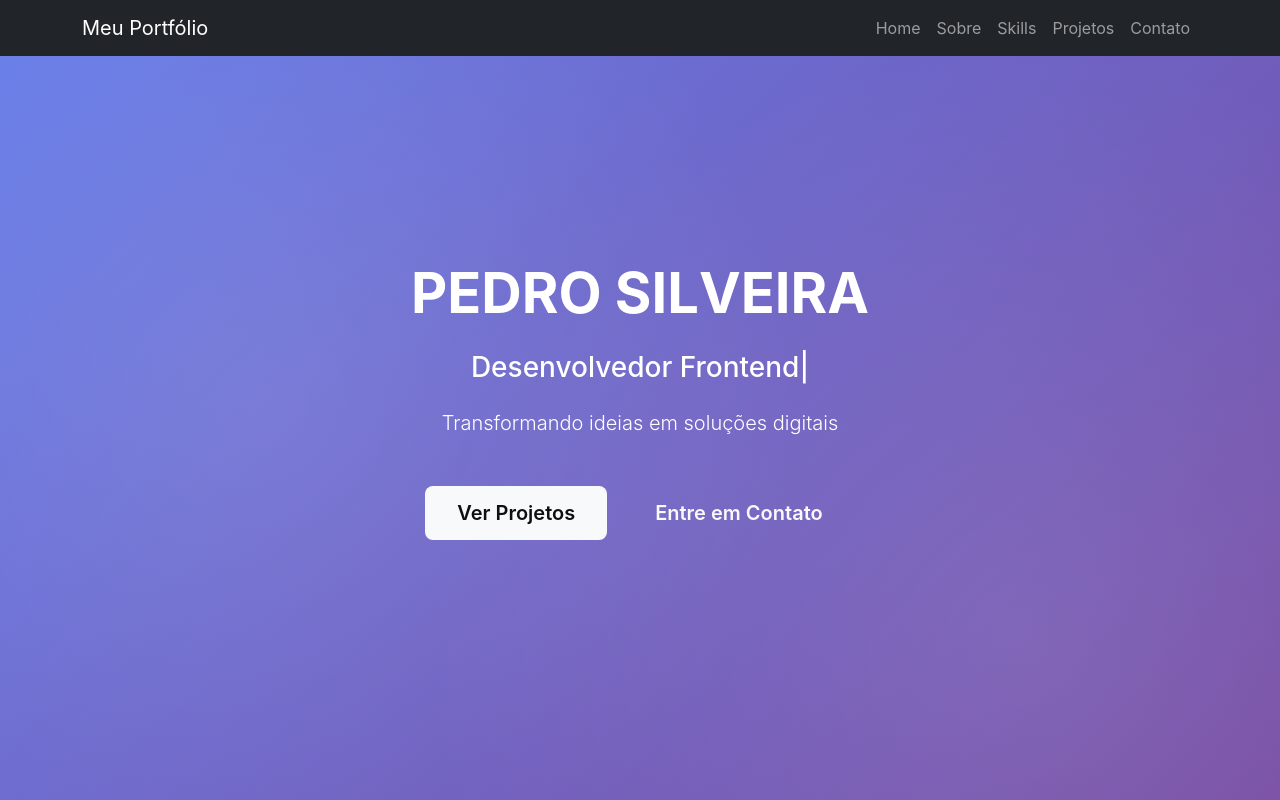
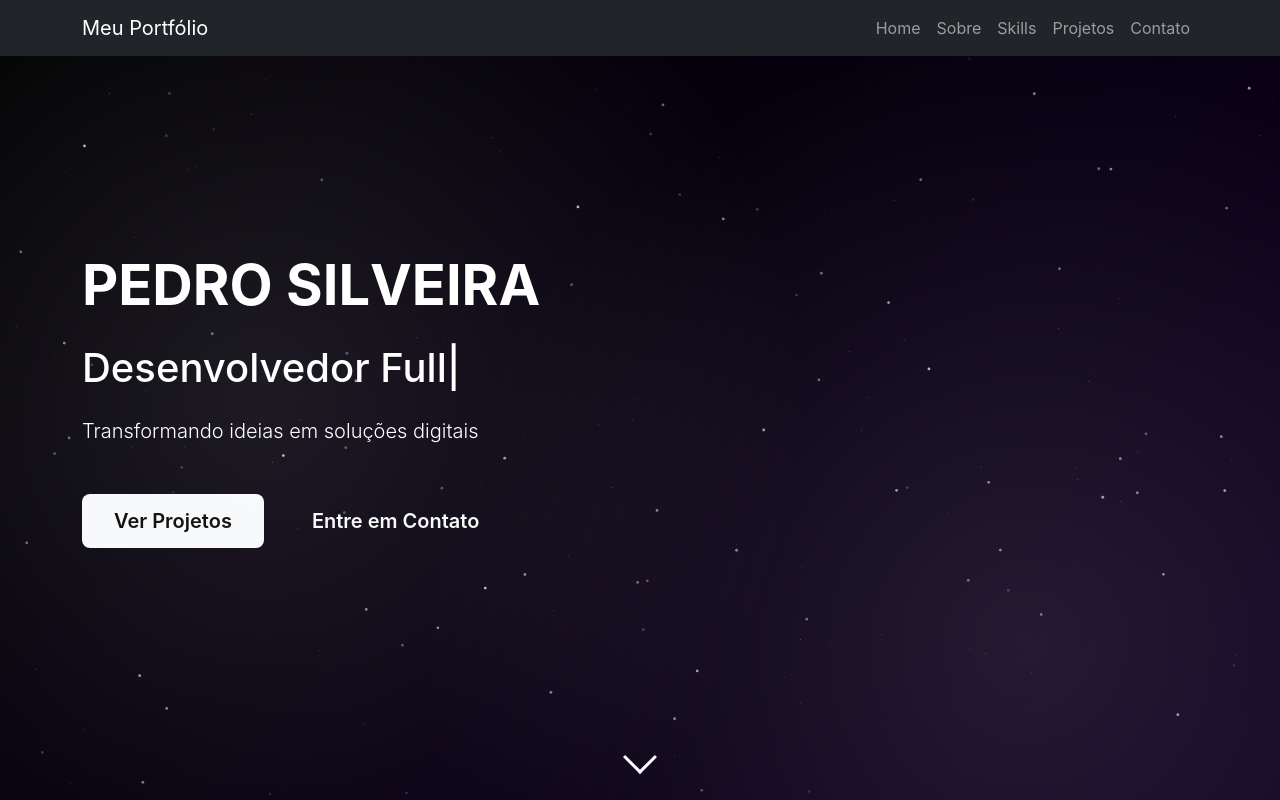
Before and after one commit to PedroSillveira/portifolio, a React (Create React App) app: page / in a window 1280 px wide. Shown: the top 800 px of the page. Built offline with nearby package versions, Linux system fonts and the light colour scheme.

Commit message:
herobanner

```diff
--- a/src/components/DockText.css
+++ b/src/components/DockText.css
@@ -1,7 +1,7 @@
 .dock-text {
   display: flex;
   align-items: center;
-  justify-content: center;
+  /* justify-content: center; */
   cursor: pointer;
   font-weight: 700;
   font-size: 2.5rem;
--- /dev/null
+++ b/src/components/Particles.css
@@ -0,0 +1,8 @@
+.particles-container {
+  pointer-events: none;
+}
+
+.particles-canvas {
+  width: 100%;
+  height: 100%;
+}
--- /dev/null
+++ b/src/components/Particles.jsx
@@ -0,0 +1,247 @@
+import React, { useEffect, useRef, useState } from 'react';
+import './Particles.css';
+
+function MousePosition() {
+  const [mousePosition, setMousePosition] = useState({ x: 0, y: 0 });
+
+  useEffect(() => {
+    const handleMouseMove = (event) => {
+      setMousePosition({ x: event.clientX, y: event.clientY });
+    };
+
+    window.addEventListener('mousemove', handleMouseMove);
+    return () => window.removeEventListener('mousemove', handleMouseMove);
+  }, []);
+
+  return mousePosition;
+}
+
+function hexToRgb(hex) {
+  hex = hex.replace('#', '');
+
+  if (hex.length === 3) {
+    hex = hex.split('').map(char => char + char).join('');
+  }
+
+  const hexInt = parseInt(hex, 16);
+  const red = (hexInt >> 16) & 255;
+  const green = (hexInt >> 8) & 255;
+  const blue = hexInt & 255;
+  return [red, green, blue];
+}
+
+function Particles({
+  className = '',
+  quantity = 100,
+  staticity = 50,
+  ease = 50,
+  size = 0.4,
+  refresh = false,
+  color = '#ffffff',
+  vx = 0,
+  vy = 0,
+}) {
+  const canvasRef = useRef(null);
+  const canvasContainerRef = useRef(null);
+  const context = useRef(null);
+  const circles = useRef([]);
+  const mousePosition = MousePosition();
+  const mouse = useRef({ x: 0, y: 0 });
+  const canvasSize = useRef({ w: 0, h: 0 });
+  const dpr = typeof window !== 'undefined' ? window.devicePixelRatio : 1;
+  const rafID = useRef(null);
+  const resizeTimeout = useRef(null);
+
+  useEffect(() => {
+    if (canvasRef.current) {
+      context.current = canvasRef.current.getContext('2d');
+    }
+    initCanvas();
+    animate();
+
+    const handleResize = () => {
+      if (resizeTimeout.current) {
+        clearTimeout(resizeTimeout.current);
+      }
+      resizeTimeout.current = setTimeout(() => {
+        initCanvas();
+      }, 200);
+    };
+
+    window.addEventListener('resize', handleResize);
+
+    return () => {
+      if (rafID.current != null) {
+        window.cancelAnimationFrame(rafID.current);
+      }
+      if (resizeTimeout.current) {
+        clearTimeout(resizeTimeout.current);
+      }
+      window.removeEventListener('resize', handleResize);
+    };
+  }, [color]);
+
+  useEffect(() => {
+    onMouseMove();
+  }, [mousePosition.x, mousePosition.y]);
+
+  useEffect(() => {
+    initCanvas();
+  }, [refresh]);
+
+  const initCanvas = () => {
+    resizeCanvas();
+    drawParticles();
+  };
+
+  const onMouseMove = () => {
+    if (canvasRef.current) {
+      const rect = canvasRef.current.getBoundingClientRect();
+      const { w, h } = canvasSize.current;
+      const x = mousePosition.x - rect.left - w / 2;
+      const y = mousePosition.y - rect.top - h / 2;
+      const inside = x < w / 2 && x > -w / 2 && y < h / 2 && y > -h / 2;
+      if (inside) {
+        mouse.current.x = x;
+        mouse.current.y = y;
+      }
+    }
+  };
+
+  const resizeCanvas = () => {
+    if (canvasContainerRef.current && canvasRef.current && context.current) {
+      canvasSize.current.w = canvasContainerRef.current.offsetWidth;
+      canvasSize.current.h = canvasContainerRef.current.offsetHeight;
+
+      canvasRef.current.width = canvasSize.current.w * dpr;
+      canvasRef.current.height = canvasSize.current.h * dpr;
+      canvasRef.current.style.width = `${canvasSize.current.w}px`;
+      canvasRef.current.style.height = `${canvasSize.current.h}px`;
+      context.current.scale(dpr, dpr);
+
+      circles.current = [];
+      for (let i = 0; i < quantity; i++) {
+        const circle = circleParams();
+        drawCircle(circle);
+      }
+    }
+  };
+
+  const circleParams = () => {
+    const x = Math.floor(Math.random() * canvasSize.current.w);
+    const y = Math.floor(Math.random() * canvasSize.current.h);
+    const translateX = 0;
+    const translateY = 0;
+    const pSize = Math.floor(Math.random() * 2) + size;
+    const alpha = 0;
+    const targetAlpha = parseFloat((Math.random() * 0.6 + 0.1).toFixed(1));
+    const dx = (Math.random() - 0.5) * 0.1;
+    const dy = (Math.random() - 0.5) * 0.1;
+    const magnetism = 0.1 + Math.random() * 4;
+    return {
+      x,
+      y,
+      translateX,
+      translateY,
+      size: pSize,
+      alpha,
+      targetAlpha,
+      dx,
+      dy,
+      magnetism,
+    };
+  };
+
+  const rgb = hexToRgb(color);
+
+  const drawCircle = (circle, update = false) => {
+    if (context.current) {
+      const { x, y, translateX, translateY, size, alpha } = circle;
+      context.current.translate(translateX, translateY);
+      context.current.beginPath();
+      context.current.arc(x, y, size, 0, 2 * Math.PI);
+      context.current.fillStyle = `rgba(${rgb.join(', ')}, ${alpha})`;
+      context.current.fill();
+      context.current.setTransform(dpr, 0, 0, dpr, 0, 0);
+
+      if (!update) {
+        circles.current.push(circle);
+      }
+    }
+  };
+
+  const clearContext = () => {
+    if (context.current) {
+      context.current.clearRect(0, 0, canvasSize.current.w, canvasSize.current.h);
+    }
+  };
+
+  const drawParticles = () => {
+    clearContext();
+    for (let i = 0; i < quantity; i++) {
+      const circle = circleParams();
+      drawCircle(circle);
+    }
+  };
+
+  const remapValue = (value, start1, end1, start2, end2) => {
+    const remapped = ((value - start1) * (end2 - start2)) / (end1 - start1) + start2;
+    return remapped > 0 ? remapped : 0;
+  };
+
+  const animate = () => {
+    clearContext();
+    circles.current.forEach((circle, i) => {
+      const edge = [
+        circle.x + circle.translateX - circle.size,
+        canvasSize.current.w - circle.x - circle.translateX - circle.size,
+        circle.y + circle.translateY - circle.size,
+        canvasSize.current.h - circle.y - circle.translateY - circle.size,
+      ];
+      const closestEdge = edge.reduce((a, b) => Math.min(a, b));
+      const remapClosestEdge = parseFloat(remapValue(closestEdge, 0, 20, 0, 1).toFixed(2));
+
+      if (remapClosestEdge > 1) {
+        circle.alpha += 0.02;
+        if (circle.alpha > circle.targetAlpha) {
+          circle.alpha = circle.targetAlpha;
+        }
+      } else {
+        circle.alpha = circle.targetAlpha * remapClosestEdge;
+      }
+
+      circle.x += circle.dx + vx;
+      circle.y += circle.dy + vy;
+      circle.translateX +=
+        (mouse.current.x / (staticity / circle.magnetism) - circle.translateX) / ease;
+      circle.translateY +=
+        (mouse.current.y / (staticity / circle.magnetism) - circle.translateY) / ease;
+
+      drawCircle(circle, true);
+
+      if (
+        circle.x < -circle.size ||
+        circle.x > canvasSize.current.w + circle.size ||
+        circle.y < -circle.size ||
+        circle.y > canvasSize.current.h + circle.size
+      ) {
+        circles.current.splice(i, 1);
+        const newCircle = circleParams();
+        drawCircle(newCircle);
+      }
+    });
+    rafID.current = window.requestAnimationFrame(animate);
+  };
+
+  return (
+    <div
+      className={`particles-container ${className}`}
+      ref={canvasContainerRef}
+      aria-hidden="true"
+    >
+      <canvas ref={canvasRef} className="particles-canvas" />
+    </div>
+  );
+}
+
+export default Particles;
--- /dev/null
+++ b/src/components/ScrollHero.css
@@ -0,0 +1,44 @@
+.scroll-hero {
+  position: absolute;
+  bottom: 30px;
+  left: 50%;
+  transform: translateX(-50%);
+  cursor: pointer;
+  z-index: 10;
+  animation: bounce 2s infinite;
+}
+
+.scroll-arrow {
+  width: 24px;
+  height: 24px;
+  border-left: 3px solid white;
+  border-bottom: 3px solid white;
+  transform: rotate(-45deg);
+}
+
+.scroll-hero:hover .scroll-arrow {
+  border-color: rgba(255, 255, 255, 0.7);
+}
+
+@keyframes bounce {
+  0%, 20%, 50%, 80%, 100% {
+    transform: translateX(-50%) translateY(0);
+  }
+  40% {
+    transform: translateX(-50%) translateY(-10px);
+  }
+  60% {
+    transform: translateX(-50%) translateY(-5px);
+  }
+}
+
+@media (max-width: 768px) {
+  .scroll-hero {
+    bottom: 20px;
+  }
+
+  .scroll-arrow {
+    width: 20px;
+    height: 20px;
+  }
+}
--- /dev/null
+++ b/src/components/ScrollHero.jsx
@@ -0,0 +1,19 @@
+import React from 'react';
+import './ScrollHero.css';
+
+function ScrollHero() {
+  const scrollToNext = () => {
+    const aboutSection = document.getElementById('about');
+    if (aboutSection) {
+      aboutSection.scrollIntoView({ behavior: 'smooth' });
+    }
+  };
+
+  return (
+    <div className="scroll-hero" onClick={scrollToNext}>
+      <div className="scroll-arrow"></div>
+    </div>
+  );
+}
+
+export default ScrollHero;
--- a/src/sections/Hero.css
+++ b/src/sections/Hero.css
@@ -1,7 +1,18 @@
 .hero-section {
-  background: linear-gradient(135deg, #667eea 0%, #764ba2 100%);
+  background: linear-gradient(135deg, #000000 0%, #0e0121 100%);
   position: relative;
   overflow: hidden;
+}
+
+.hero-section .absolute {
+  position: absolute;
+}
+
+.hero-section .inset-0 {
+  top: 0;
+  left: 0;
+  right: 0;
+  bottom: 0;
 }
 
 .hero-section::before {
--- a/src/sections/Hero.jsx
+++ b/src/sections/Hero.jsx
@@ -4,13 +4,23 @@ import { motion } from 'framer-motion';
 import { TypeAnimation } from 'react-type-animation';
 import Button from '../components/Button';
 import DockText from '../components/DockText';
+import Particles from '../components/Particles';
+import ScrollHero from '../components/ScrollHero';
 import './Hero.css';
 
 function Hero() {
   return (
-    <section id="home" className="hero-section d-flex align-items-center">
+    <section id="home" className="hero-section">
+      <Particles
+        className="absolute inset-0"
+        quantity={100}
+        ease={80}
+        color="#ffffff"
+        refresh
+      />
+
       <Container>
-        <Row className="justify-content-center text-center">
+        <Row className="text-left">
           <Col lg={8}>
             <motion.div
               initial={{ opacity: 0, y: -50 }}
@@ -21,18 +31,20 @@ function Hero() {
             </motion.div>
 
             <motion.h2
-              className="h3 mb-4 text-white"
+              className="h1 mb-4 text-white"
               initial={{ opacity: 0 }}
               animate={{ opacity: 1 }}
               transition={{ delay: 0.3, duration: 0.8 }}
             >
               <TypeAnimation
                 sequence={[
-                  'Desenvolvedor Web Full Stack',
-                  2000,
                   'Desenvolvedor Frontend',
                   2000,
                   'Desenvolvedor Backend',
+                  2000,
+                  'Desenvolvedor Full Stack',
+                  2000,
+                  'Agent Builder',
                   2000,
                 ]}
                 wrapper="span"
@@ -51,7 +63,7 @@ function Hero() {
             </motion.p>
 
             <motion.div
-              className="d-flex gap-3 justify-content-center flex-wrap"
+              className="d-flex gap-3  flex-wrap"
               initial={{ opacity: 0, y: 50 }}
               animate={{ opacity: 1, y: 0 }}
               transition={{ delay: 0.9, duration: 0.8 }}
@@ -66,6 +78,7 @@ function Hero() {
           </Col>
         </Row>
       </Container>
+      <ScrollHero />
     </section>
   );
 }
```
